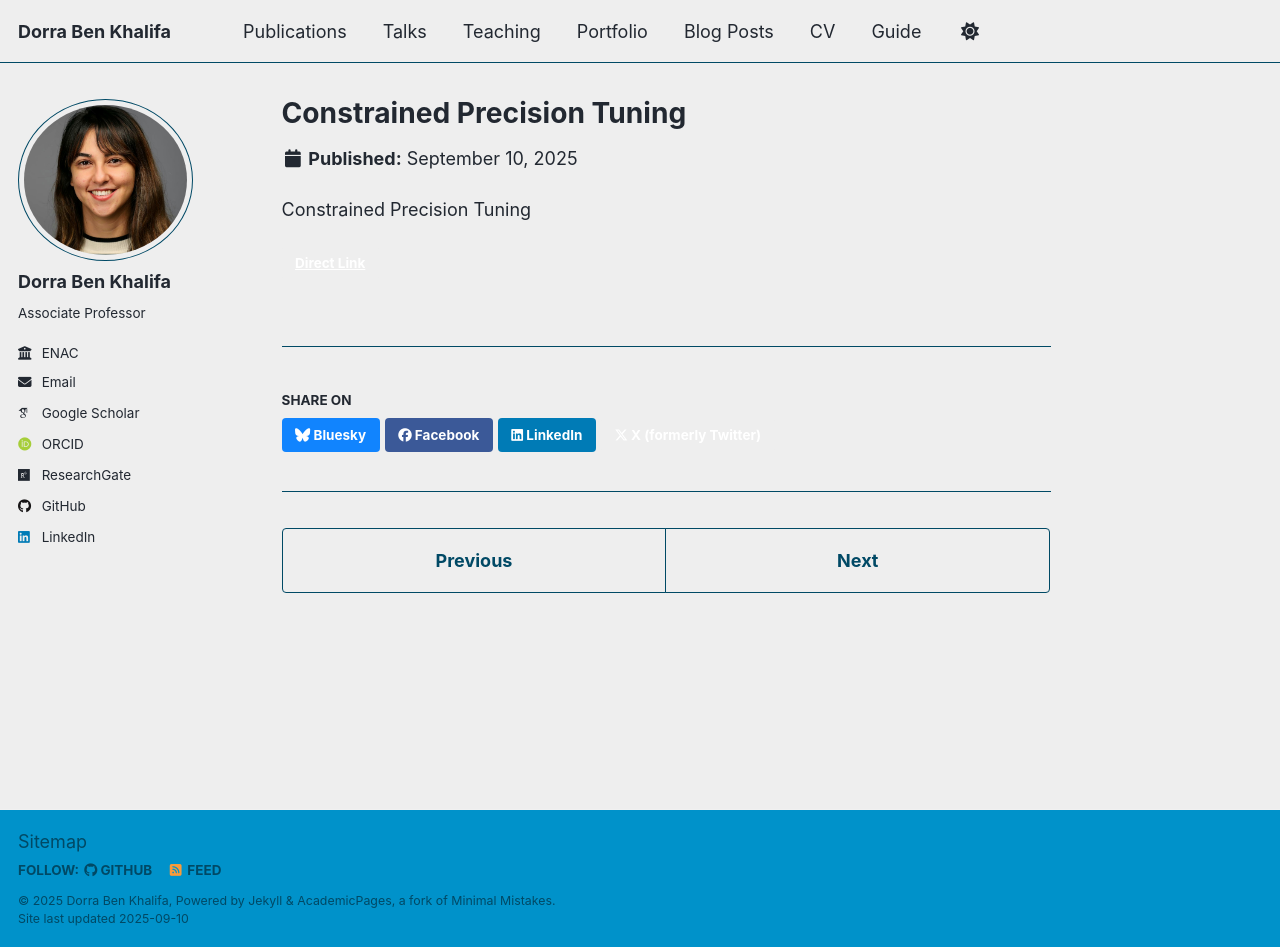
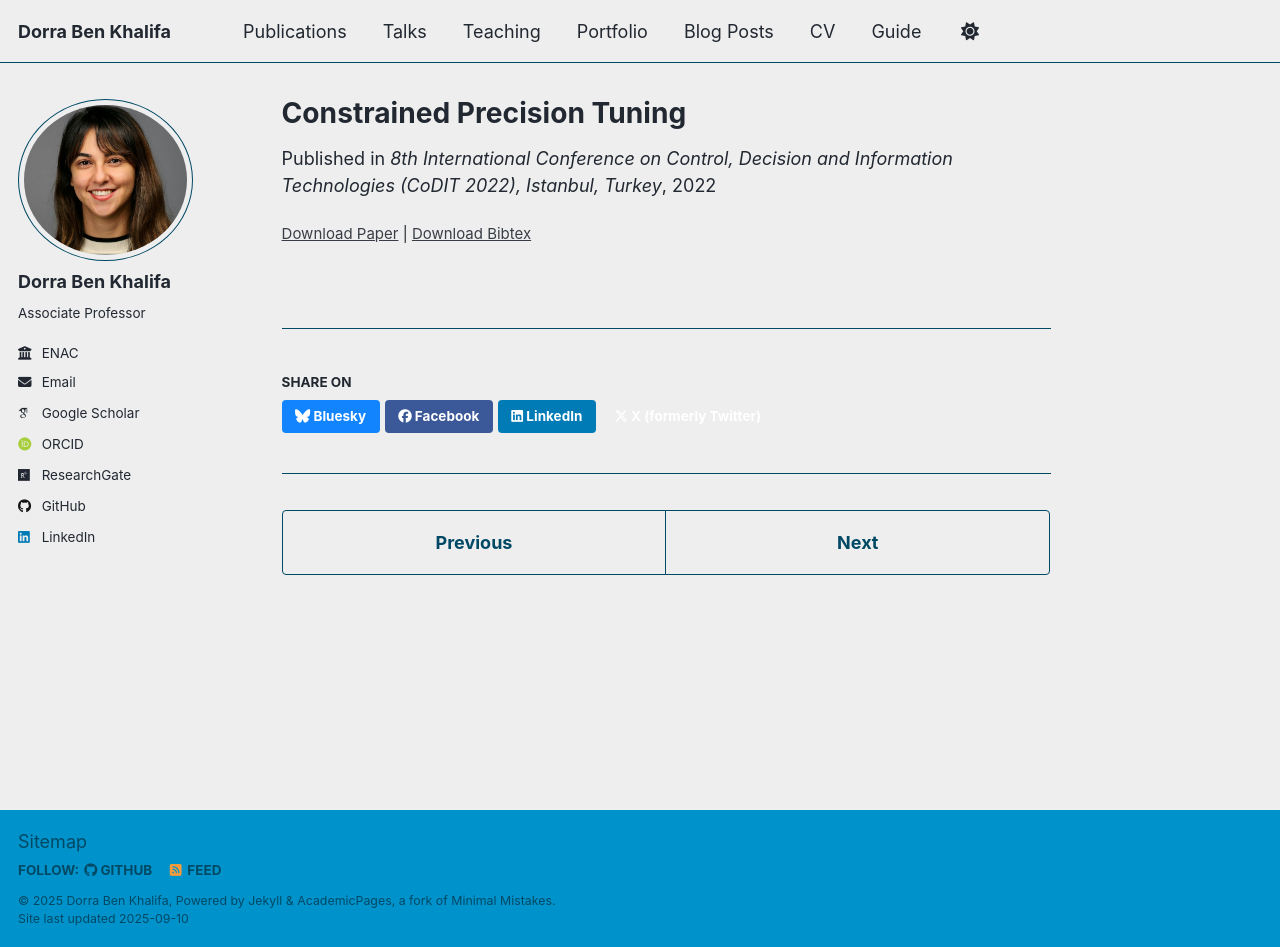
Before and after one commit to dbenkhalifa/dbenkhalifa.github.io, a Jekyll site: the page built from _publications/2022-ConstrainedPrecisionTuning.md, in a window 1280 px wide and 947 px high. Built offline with Jekyll 4.4.1, drawn with Linux system fonts in a browser that asks for light colours; some web fonts are replaced; a script that is not in the unit is left out.

Commit message:
Update 2022-ConstrainedPrecisionTuning.md

```diff
--- a/_publications/2022-ConstrainedPrecisionTuning.md
+++ b/_publications/2022-ConstrainedPrecisionTuning.md
@@ -1,10 +1,15 @@
 ---
 title: "Constrained Precision Tuning"
-authors: "Dorra Ben Khalifa and
-Matthieu Martel"
-conference: "CoRR"
+collection: publications
+category: conferences
+permalink: /publication/2022-ConstrainedPrecisionTuning
+date: 2022-05-17
+venue: "8th International Conference on Control, Decision and Information Technologies (CoDIT 2022), Istanbul, Turkey"
+paperurl: "https://doi.org/10.1109/CoDIT55151.2022.9804011"
+bibtexurl: "https://dblp.org/rec/conf/codit/KhalifaM22.bib"
+authors:
+  - "Dorra Ben Khalifa"
+  - "Matthieu Martel"
+conference: "CoDIT 2022"
 year: 2022
-link: "https://doi.org/10.48550/arXiv.2203.07486"
 ---
-
-Constrained Precision Tuning
```
